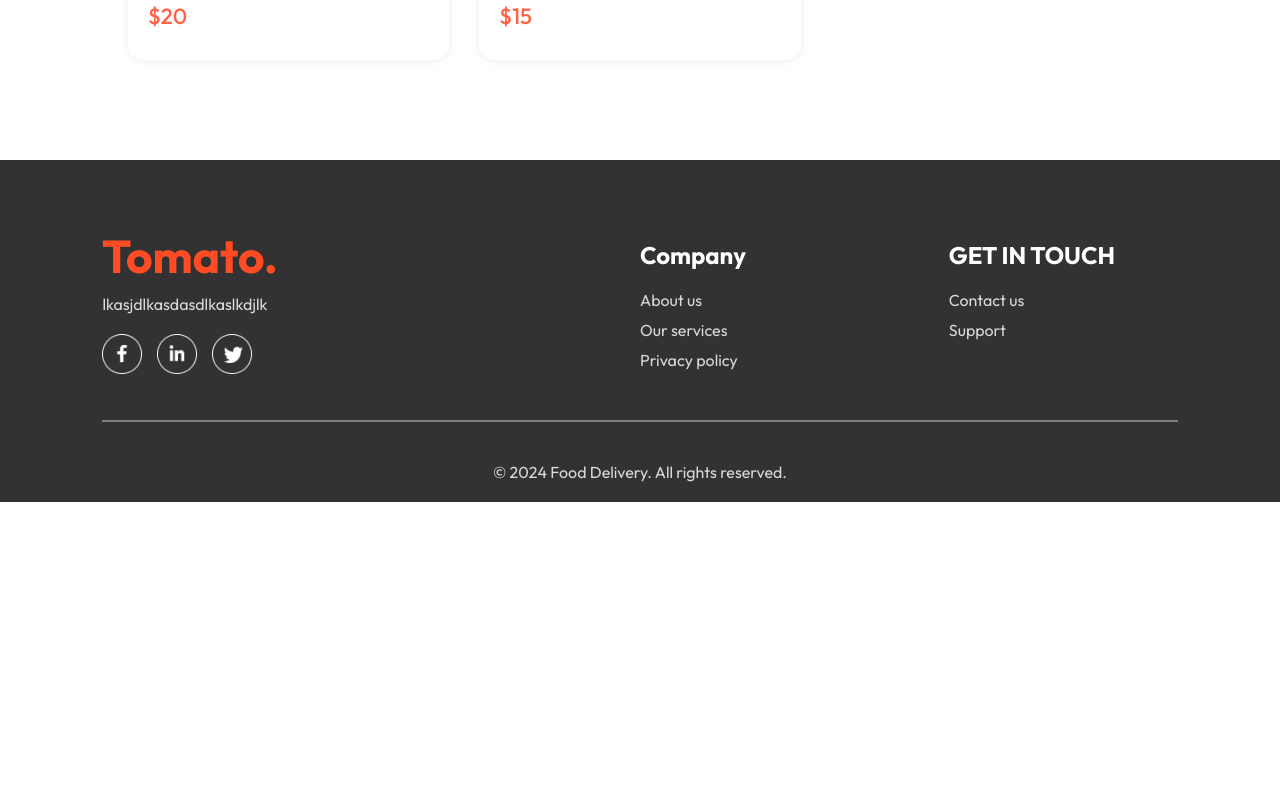
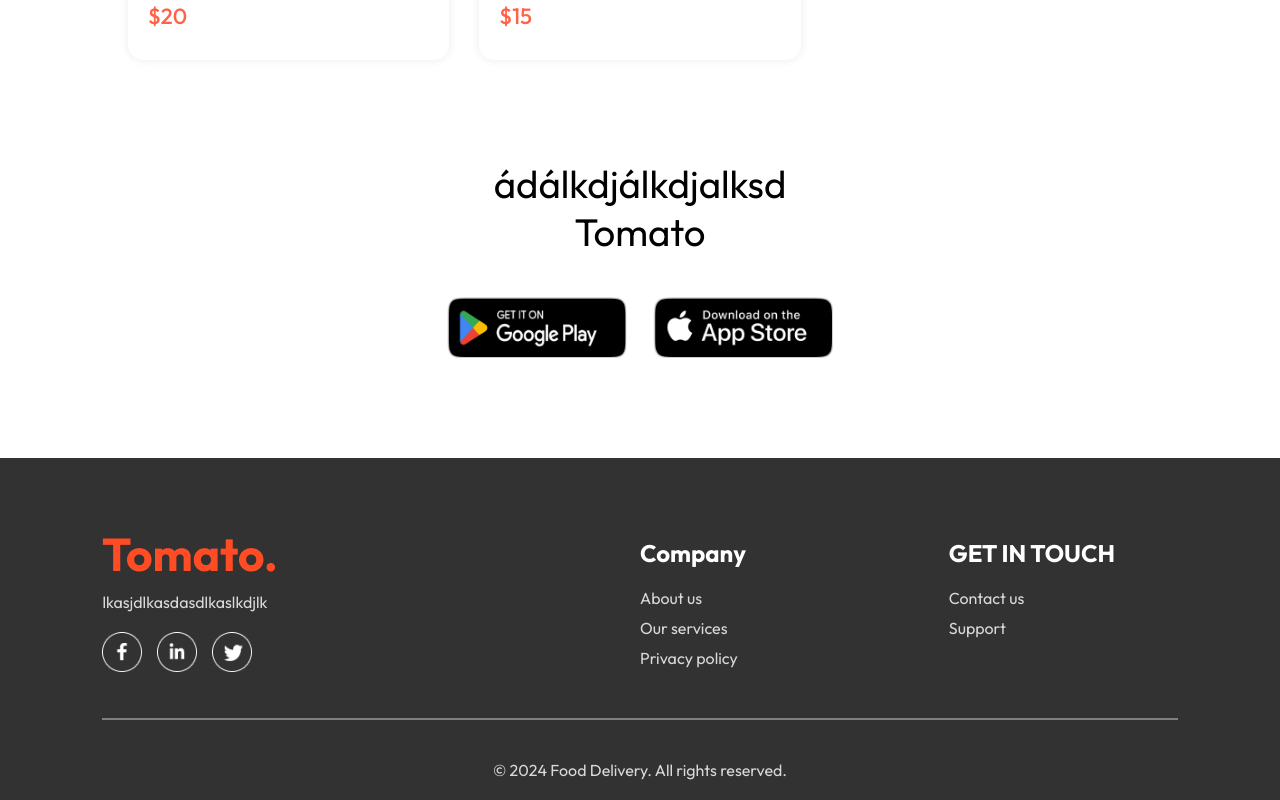
Before and after one commit to truongnhat140104/CNPM, a React (Vite) app in the folder food-deliver/front-end/: page / in a window 1280 px wide. Shown: the part 5889-6689 px from the top of the page. Before the commit the page ends 6391 px from the top, so only its background shows below. Built offline with nearby package versions, Linux system fonts and the light colour scheme.

Commit message:
done appdownload

```diff
--- /dev/null
+++ b/food-deliver/front-end/src/component/AppDownload/AppDownload.css
@@ -0,0 +1,25 @@
+.app-download{
+    margin: auto auto;
+    margin-top: 100px;
+    font-size: max(3vw,20px);
+    text-align: center;
+
+}
+
+.app-download-platforms{
+    display: flex;
+    justify-content: center;
+    gap: max(2vw,10px);
+    margin-top: 40px;
+}
+
+.app-download-platforms img{
+    width: max(30vw,120px);
+    cursor: pointer;
+    max-width: 180px;
+    transition: transform 0.5s ease;
+}
+
+.app-download-platforms img:hover{
+    transform: scale(1.1);
+}
--- /dev/null
+++ b/food-deliver/front-end/src/component/AppDownload/AppDownload.jsx
@@ -0,0 +1,17 @@
+import React from 'react'
+import './AppDownload.css'
+import { assets } from '../../assets/assets'
+
+const AppDownload = () => {
+  return (
+    <div className='app-download' id='app-download'>
+        <p>ádálkdjálkdjalksd <br/> Tomato</p>
+        <div className="app-download-platforms">
+            <img src={assets.play_store} alt="" />
+            <img src={assets.app_store} alt="" />
+        </div>
+    </div>
+  )
+}
+
+export default AppDownload
--- a/food-deliver/front-end/src/pages/Home/Home.jsx
+++ b/food-deliver/front-end/src/pages/Home/Home.jsx
@@ -3,6 +3,7 @@
 import Header from '../../component/Header/Header'
 import ExploreMenu from '../../component/ExploreMenu/ExploreMenu'
 import FoodDisplay from '../../component/FoodDisplay/FoodDisplay'
+import AppDownload from '../../component/AppDownload/AppDownload'
 
 const Home = () => {
 
@@ -13,6 +14,7 @@
       <Header />
       <ExploreMenu category={category} setCategory={setCategory} />
       <FoodDisplay category={category}/>
+      <AppDownload />
     </div>
   )
 }
```
